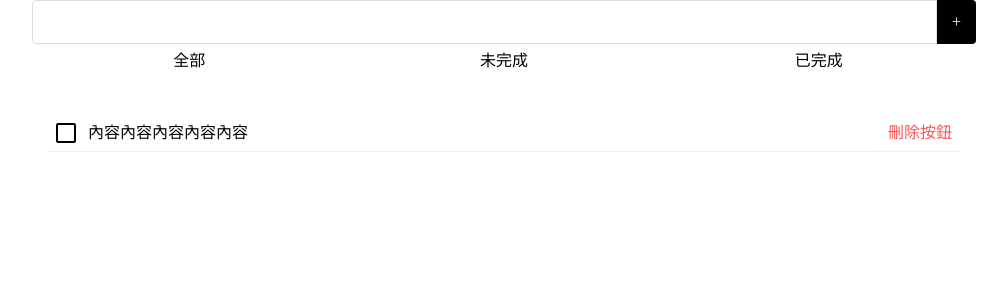
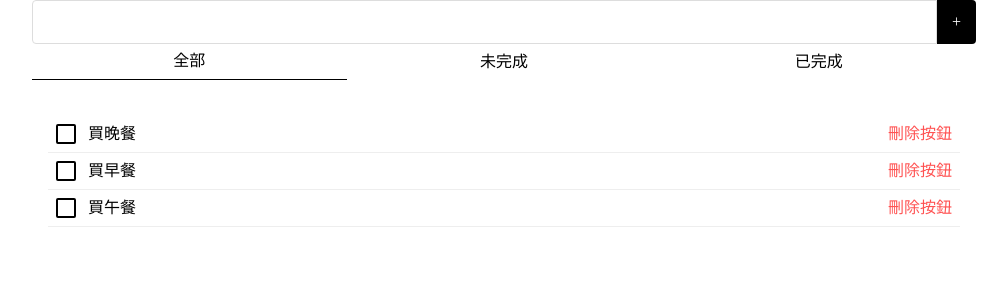
Before and after one commit to AbsintheSung/react_todo, a React (Vite) app: page / in a window 1280 px wide. Shown: the top 300 px of the page, without its empty margins (136-1143 px from the left). Built offline with nearby package versions, Linux system fonts and the light colour scheme.

Commit message:
feat:添加假資料並篩選狀態

```diff
--- a/src/pages/home/index.tsx
+++ b/src/pages/home/index.tsx
@@ -1,6 +1,6 @@
 import { Container } from "../../styles/container";
 import styled from "styled-components"
-
+import { useState,useEffect } from "react";
 
 const InputContent = styled.div`
   display: flex;
@@ -32,7 +32,7 @@ const FilterContent = styled.div`
   display: flex;
   justify-content: center;
   margin-bottom: 20px;
-  & > .filter-Btn{
+  /* & > .filter-Btn{
     flex:1;
     padding: 8px 16px;
     border: none;
@@ -42,6 +42,18 @@ const FilterContent = styled.div`
       color: #FFD370;
       border-bottom: 1px solid #000000;
     }
+  } */
+`
+const FilterButton =  styled.button<{ $active: boolean }>`
+  flex:1;
+  padding: 8px 16px;
+  border: none;
+  background-color: transparent;
+  cursor: pointer;
+  border-bottom: ${(props) => (props.$active ? " 1px solid #000000" : "transparent")};
+  &:hover {
+    color: #FFD370;
+    /* border-bottom: 1px solid #000000; */
   }
 `
 
@@ -85,8 +97,51 @@ const TodoItem = styled.li`
   }
   `
 
+type TodoItem = {
+  content: string;
+  createTime: number;
+  id: string;
+  status: boolean;
+}
+type FilterType = "all" | "active" | "completed"
 
 const Home = ()=>{
+  const [todoItems,setTodoItems] = useState< TodoItem[] >([])
+  const [filter, setFilter] = useState<FilterType>("all")
+  const handleFilterChange = (value: FilterType) => {
+    setFilter(value);
+  }
+  const filterTodoItems = todoItems.filter((todo) => {
+    if (filter === "active") return !todo.status
+    if (filter === "completed") return todo.status
+    return true
+  })
+  useEffect(() => {
+    const responseData: TodoItem[] = [
+      {
+        content: "買晚餐",
+        createTime: 1743340055,
+        id: "-OMb9XcMmDop98NqTNjM",
+        status: false
+      },
+      {
+        content: "買早餐",
+        createTime: 1743340055,
+        id: "-OMb9XcMmDop98NqTNjk",
+        status: false
+      },
+      {
+        content: "買午餐",
+        createTime: 1743340055,
+        id: "-OMb9XcMmDop98NqTNj",
+        status: false
+      }
+    ];
+    setTodoItems(responseData);
+  }, []);
+  useEffect(() => {
+    console.log("todoItems 更新後:", todoItems);
+  }, [todoItems]);
   return(
     <>
       <Container>
@@ -96,24 +151,33 @@ const Home = ()=>{
         </InputContent>
 
         <FilterContent>
-          <button className="filter-Btn" >
+          <FilterButton $active={filter === "all"} onClick={() => handleFilterChange("all")}>
             全部
-          </button>
-          <button className="filter-Btn">
+          </FilterButton>
+          <FilterButton $active={filter === "active"} onClick={() => handleFilterChange("active")}>
             未完成
-          </button>
-          <button className="filter-Btn">
+          </FilterButton>
+          <FilterButton $active={filter === "completed"} onClick={() => handleFilterChange("completed")}>
             已完成
-          </button>
+          </FilterButton>
         </FilterContent>
         <TodoContent>
-          <TodoItem>
+          {/* <TodoItem>
             <div className="todo-checkbox">
               <p></p>
             </div>
             <div className="todo-content">內容內容內容內容內容</div>
             <button className="todo-delbtn">刪除按鈕</button>
-          </TodoItem>
+          </TodoItem> */}
+          {filterTodoItems.map((item) => (
+            <TodoItem key={item.id}>
+              <div className="todo-checkbox">
+                <p></p>
+              </div>
+              <div className="todo-content">{item.content}</div>
+              <button className="todo-delbtn">刪除按鈕</button>
+            </TodoItem>
+          ))}
         </TodoContent>
       </Container>
     </>
```
